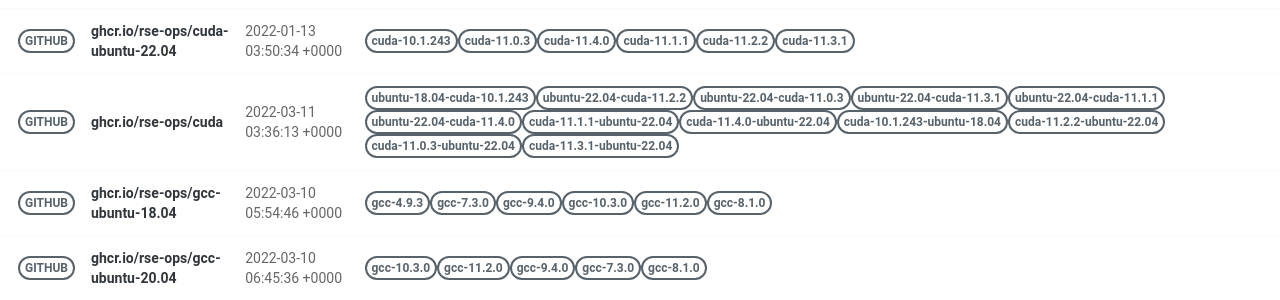
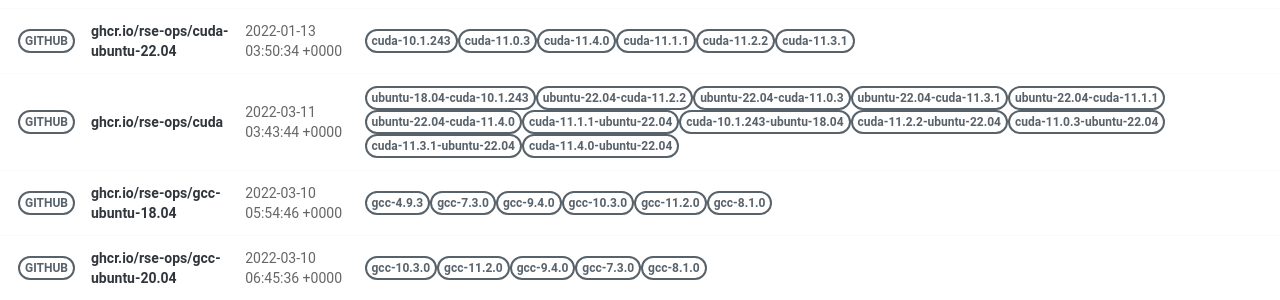
Before and after one commit to rse-ops/docker-images, a Jekyll site: the page built from pages/index.md, in a window 1280 px wide. Shown: the part 421-721 px from the top of the page. Built offline with Jekyll 4.4.1, drawn with Linux system fonts in a browser that asks for light colours; nearby versions of some CDN libraries.

Commit message:
Automated push to update library 2022-03-11

```diff
--- a/_library/ghcr.io-rse-ops-cuda.md
+++ b/_library/ghcr.io-rse-ops-cuda.md
@@ -1,7 +1,7 @@
 ---
 layout: container
 name: ghcr.io/rse-ops/cuda
-updated_at: 2022-03-11 03:36:13.247697
+updated_at: 2022-03-11 03:43:44.394185
 
 
 container_url: https://github.com/orgs/rse-ops/packages/container/package/cuda
```
Also changed, not shown: other parts of _library/ghcr.io-rse-ops-cuda.md (+3 -3 lines).
